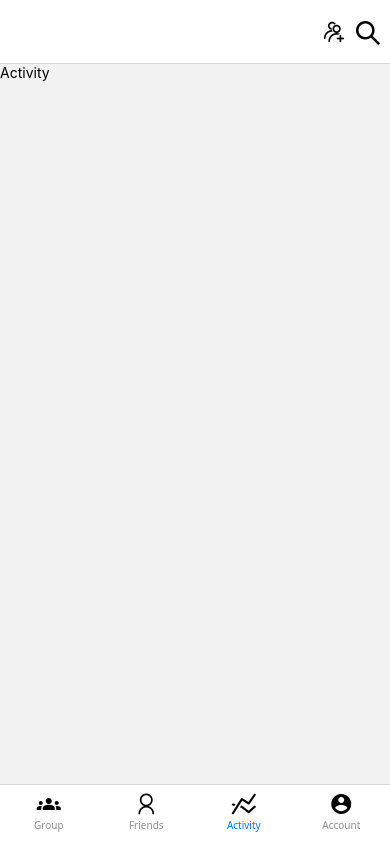
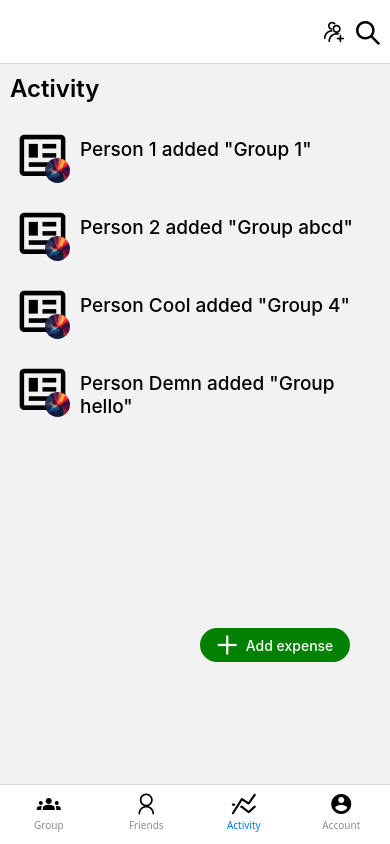
Before and after one commit to ShadowGuy01234/splitwise-app-clone, a React Native app: screen /Activity in a window 390 px wide. Built offline with nearby package versions, Linux system fonts and the light colour scheme.

Commit message:
completed the ActivityScreen

```diff
--- a/ActivityScreen.jsx
+++ /dev/null
@@ -1,10 +0,0 @@
-import { Pressable, StyleSheet, Text, View } from "react-native";
-
-
-export default function Activity(){
-    return (
-        <>
-        <Text>Activity</Text>
-        </>
-    )
-}
--- a/App.js
+++ b/App.js
@@ -4,7 +4,7 @@ import { createBottomTabNavigator } from "@react-navigation/bottom-tabs";
 import MaterialIcons from "@expo/vector-icons/MaterialIcons";
 import Account from "./screens/ProfileScreen";
 import GroupScreen from "./screens/GroupScreen";
-import Activity from "./ActivityScreen";
+import Activity from "./screens/ActivityScreen";
 import Friends from "./screens/FriendScreen";
 import AntDesign from "@expo/vector-icons/AntDesign";
 import Entypo from "@expo/vector-icons/Entypo";
--- /dev/null
+++ b/components/ActivityScreenCard.jsx
@@ -0,0 +1,44 @@
+import { Pressable, StyleSheet, Text, View, Image} from "react-native";
+import MaterialCommunityIcons from '@expo/vector-icons/MaterialCommunityIcons';
+
+
+export default function ActivityScreenCard({person, group}) {
+    return (
+        <>
+        <View style={{
+            margin: 10,
+        }}>
+            <View style={{
+                margin: 5
+            }}>
+            <MaterialCommunityIcons name="newspaper-variant-outline" size={55} color="black" style={{
+                position: "absolute"
+            }}/>
+            <Image source={require('../assets/group_image.jpg')} style={{
+                position: "relative",
+                height: 25,
+                width: 25,
+                borderRadius: 30,
+                left: 30,
+                top: 30
+                   }}/>
+            </View>
+            <View>
+                {/* hardcoded text */}
+            <Text style={{
+                flexDirection: "row",
+                marginLeft: 70,
+                alignItems: "center",
+                justifyContent: "center",
+                fontSize: 19,
+                fontWeight: 500,
+                top: -20
+            }}>
+                Person {person} added "Group {group}"
+            </Text>
+        </View>
+        </View>
+
+        </>
+    );
+}
--- /dev/null
+++ b/screens/ActivityScreen.jsx
@@ -0,0 +1,45 @@
+import { Pressable, StyleSheet, Text, View } from "react-native";
+import ActivityScreenCard from "../components/ActivityScreenCard";
+import FontAwesome6 from '@expo/vector-icons/FontAwesome6';
+
+
+export default function Activity(){
+    return (
+        <>
+        <View style={{
+            flexDirection: "row",
+            margin: 10,
+        }}>
+            <Text style={{
+                fontWeight: 600,
+                fontSize: 24,
+            }}>Activity</Text>
+        </View>
+        <ActivityScreenCard person={1} group={1}/>
+        <ActivityScreenCard person={2} group={'abcd'}/>
+        <ActivityScreenCard person={'Cool'} group={4}/>
+        <ActivityScreenCard person={'Demn'} group={'hello'}/>
+
+        <View>
+            <Pressable style={{
+            flexDirection: "row",
+            gap: 8,
+            alignItems: "center",
+            backgroundColor: "green",
+            width: 150,
+            justifyContent:"center",
+            borderRadius: 50,
+            paddingVertical: 5,
+            left: 200,
+            top: 180,
+        }}>
+            <FontAwesome6 name="add" size={24} color="white" />
+            <Text style={{
+                fontWeight: 500,
+                color: "white"
+            }}>Add expense</Text>
+            </Pressable>
+        </View>
+        </>
+    )
+}
```
